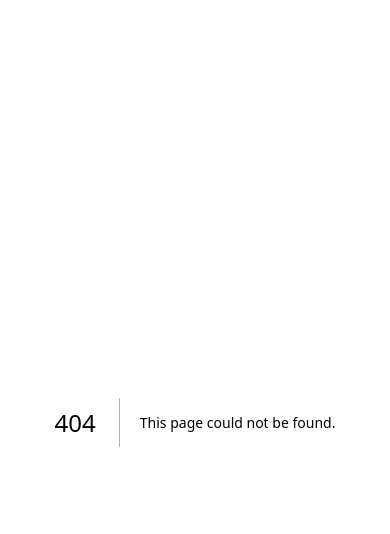
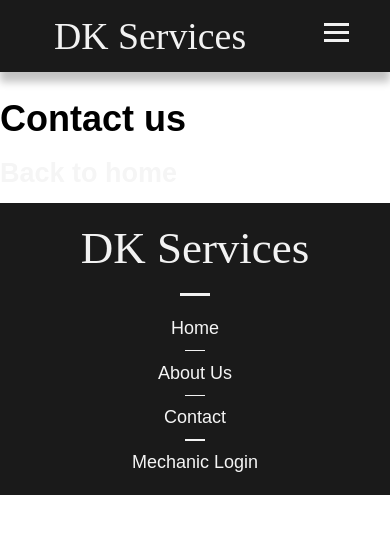
Before and after one commit to DawoodKamar/DK-services, a Next.js app: page /Contact in a window 390 px wide. Before the commit this address had no page. Shown: the top 534 px of the page. Built offline with nearby package versions, Linux system fonts and the light colour scheme.

Commit message:
finish styling second landing page section, link new pages

```diff
--- a/components/Footer.js
+++ b/components/Footer.js
@@ -21,13 +21,13 @@ export default function Footer() {
                         </li>
                         <div className={styles.lines}></div>
                         <li>
-                            <Link href="/about">
+                            <Link href="/About">
                             About Us
                             </Link>
                         </li>
                         <div className={styles.lines}></div>
                         <li>
-                            <Link href="/contact">
+                            <Link href="/Contact">
                             Contact
                             </Link>
                         </li>
--- a/components/header.js
+++ b/components/header.js
@@ -104,12 +104,12 @@ export default function Header () {
                             </Link>
                         </li>
                         <li>
-                            <Link href="/about">
+                            <Link href="/About">
                             About Us
                             </Link>
                         </li>
                         <li>
-                            <Link href="/contact">
+                            <Link href="/Contact">
                             Contact
                             </Link>
                         </li>
@@ -133,13 +133,13 @@ export default function Header () {
                 </li>
                 <div className={styles.lines}></div>
                 <li>
-                    <Link href="/about" onClick={toggleMenu}>
+                    <Link href="/About" onClick={toggleMenu}>
                     About Us
                     </Link>
                 </li>
                 <div className={styles.lines}></div>
                 <li>
-                    <Link href="/contact" onClick={toggleMenu}>
+                    <Link href="/Contact" onClick={toggleMenu}>
                     Contact
                     </Link>
                 </li>
--- /dev/null
+++ b/pages/Contact.js
@@ -0,0 +1,20 @@
+import Link from 'next/link';
+import Head from 'next/head';
+import Layout from '../components/layout';
+
+export default function Contact() {
+
+    return (
+      <Layout>
+        <Head>
+          <title>Contact page</title>
+        </Head>
+
+        <h1>Contact us</h1>
+
+        <h2>
+        <Link href="/">Back to home</Link>
+      </h2>
+      </Layout>
+    );
+  }
--- a/styles/footer.module.css
+++ b/styles/footer.module.css
@@ -15,7 +15,7 @@
     display: flex;
 }
 .logo {
-    font-family: Brush Script MT ,cursive;
+    font-family: Graphik;
     font-size: 2.5rem;
     color: var(--_logo-color);
     padding: 0.5rem;
--- a/styles/header.module.css
+++ b/styles/header.module.css
@@ -31,7 +31,7 @@
 
 
   .logo {
-    font-family: Brush Script MT ,cursive;
+    font-family: Graphik;
     font-size: 2.1rem;
     color: var(--_logo-color);
     padding: 1rem;
```
Also changed, not shown: pages/About.js (added, +20 -0 lines), styles/landingPage.module.css (+32 -26 lines).
